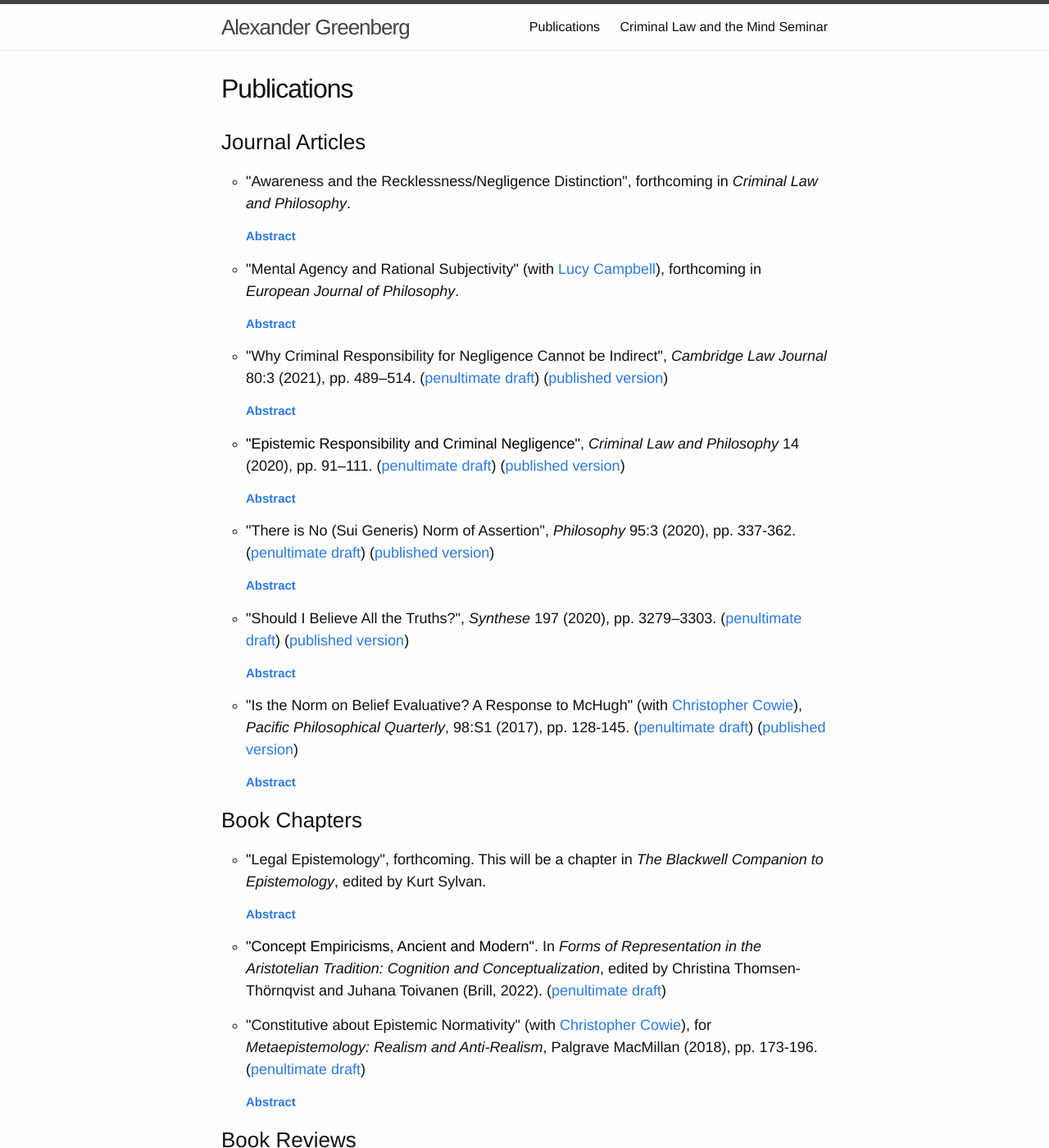
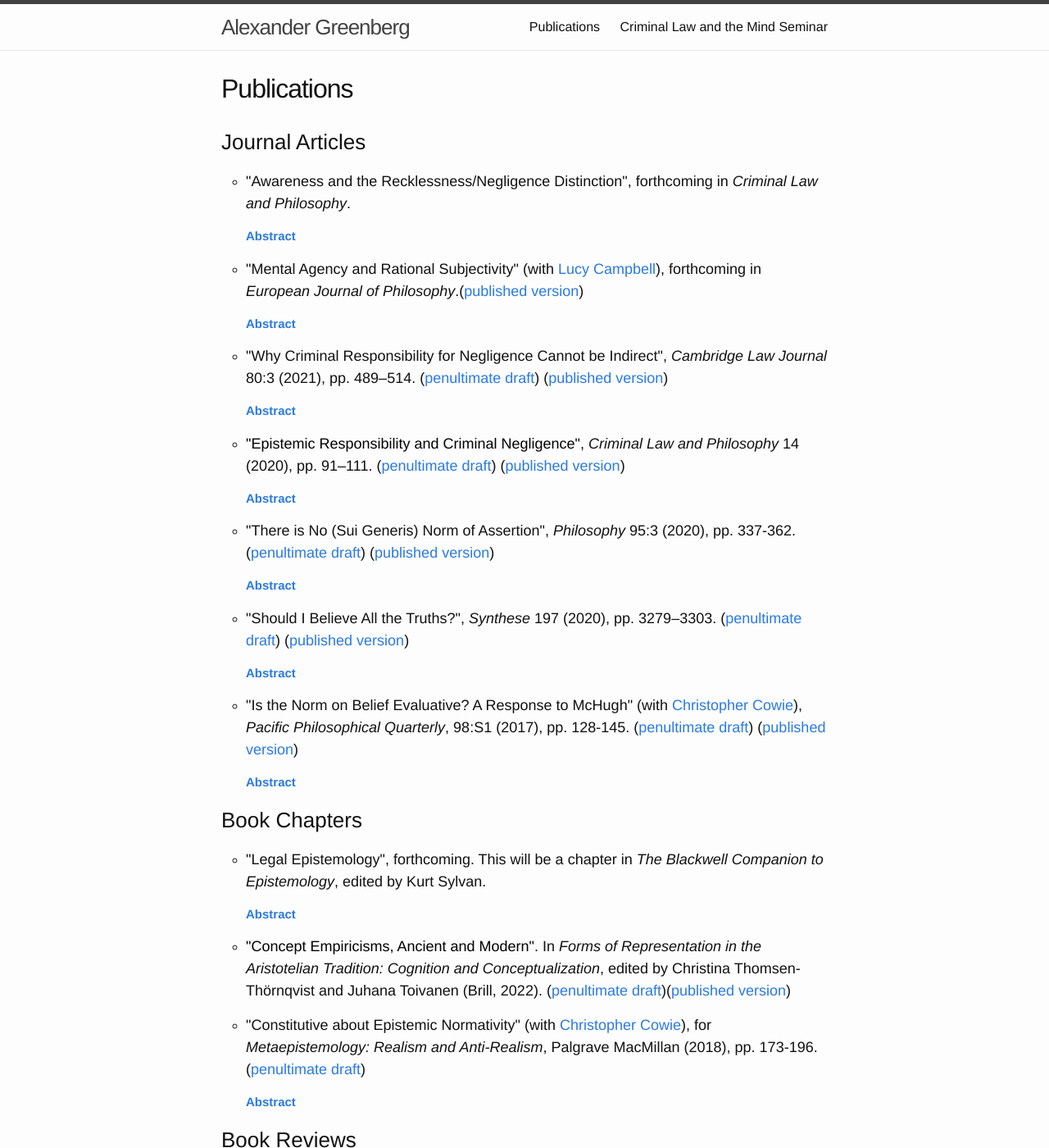
Before and after one commit to alexandergreenberg/alexandergreenberg.github.io, a Jekyll site: the page built from pages/01_Publications.html, in a window 1280 px wide and 1400 px high. Shown: the whole window at 82% size. Built offline with Jekyll 4.4.1, drawn with Linux system fonts in a browser that asks for light colours; some web fonts are replaced.

Commit message:
Update 01_Publications.html

```diff
--- a/pages/01_Publications.html
+++ b/pages/01_Publications.html
@@ -25,7 +25,7 @@ return true;
     <div id="para9" class="hidden"><p>The distinction between the criminal fault elements of recklessness and negligence is one of Anglo-American criminal law’s key distinctions. It is a distinction with practical significance, as many serious crimes require at least recklessness and cannot be committed negligently. The distinction is standardly marked by awareness. Recklessness requires awareness that one’s conduct carries a risk of harm. Negligence only requires that one <em>ought</em> to have been aware that one’s conduct carried such a risk, even if one was in fact unaware of this. But should the recklessness/negligence distinction be marked by awareness of risk, or by something else? Does a defendant’s awareness of risk really have the normative significance to mark such a distinction? In this paper, I answer these questions by discussing a challenge to this ‘standard account’ of the recklessness/negligence distinction raised by the work of Antony Duff, who defends an alternative, non-awareness-based model of the recklessness/negligence distinction. I will argue that, although Duff’s alternative model fails, seeing how it goes wrong helps us see how awareness genuinely does have the right kind of normative significance to mark the distinction between recklessness and negligence.</p></div>
   </li>
   <li>
-    <h4>"Mental Agency and Rational Subjectivity" (with <a href="https://lucycampbellphilosophy.weebly.com">Lucy Campbell</a>), forthcoming in <em>European Journal of Philosophy</em>.</h4>
+    <h4>"Mental Agency and Rational Subjectivity" (with <a href="https://lucycampbellphilosophy.weebly.com">Lucy Campbell</a>), forthcoming in <em>European Journal of Philosophy</em>.(<a href="https://doi.org/10.1111/ejop.12867" target="_blank">published version</a>)</h4>
     <p><a href="javascript:;" onclick="return toggleMe('para8')" value="Toggle"><strong>Abstract</strong></a></p>
     <div id="para8" class="hidden"><p>Philosophy is witnessing an ‘Agential Turn’, characterised by the thought that understanding certain distinctive features of human mentality requires conceiving of many mental phenomena as <em>acts</em>, and of subjects as their <em>agents</em>. We raise a challenge for three central explanatory appeals to mental agency – agentialism about doxastic responsibility, agentialism about doxastic self-knowledge, and an agentialist explanation of the delusion of thought insertion: agentialists either commit themselves to implausibly strong claims about the kind of agency involved in the relevant phenomena, or make appeals to agency which seem explanatorily redundant. The force of this ‘Agentialist Dilemma’ has been under-appreciated, and the agentialist literature does not contain a clear answer to it. Although we don’t aim to provide to a knockdown argument against the Agential Turn, we do suggest that the Agentialist Dilemma represents a significant challenge to the approach. However, we accept the fundamental critique motivating the Agential Turn, its rejection of a purely passivist and spectatorial conception of the human mind. We close by urging the recognition of a broader category of <em>rational subjectivity</em>, a category which includes states which are neither active nor passive, but nevertheless form part of a subject’s rational point of view on the world.</p></div>
   </li>
@@ -63,7 +63,7 @@ return true;
     <div id="para5" class="hidden"><p>A critical survey of the recent literature – in legal theory and applied epistemology – on legal standards of proof and what role, if any, statistical evidence can play in meeting those standards.</p></div>
   </li>
   <li>
-    <h4><a id="aristotle" style="color: black; underline: none; text-decoration: none;">"Concept Empiricisms, Ancient and Modern"</a>. In <em>Forms of Representation in the Aristotelian Tradition: Cognition and Conceptualization</em>, edited by Christina Thomsen-Thörnqvist and Juhana Toivanen (Brill, 2022). (<a href="/pdfs/concept-empiricisms-ancient-and-modern.pdf" target="_blank">penultimate draft</a>)</h4>
+    <h4><a id="aristotle" style="color: black; underline: none; text-decoration: none;">"Concept Empiricisms, Ancient and Modern"</a>. In <em>Forms of Representation in the Aristotelian Tradition: Cognition and Conceptualization</em>, edited by Christina Thomsen-Thörnqvist and Juhana Toivanen (Brill, 2022). (<a href="/pdfs/concept-empiricisms-ancient-and-modern.pdf" target="_blank">penultimate draft</a>)(<a href="https://doi.org/10.1163/9789004506114_009" target="_blank">published version</a>)</h4>
     <!-- <p><a href="javascript:;" onclick="return toggleMe('para5')" value="Toggle"><strong>Abstract</strong></a></p>
     <div id="para5" class="hidden"><p>Abstract</p></div> -->
   </li>
```
